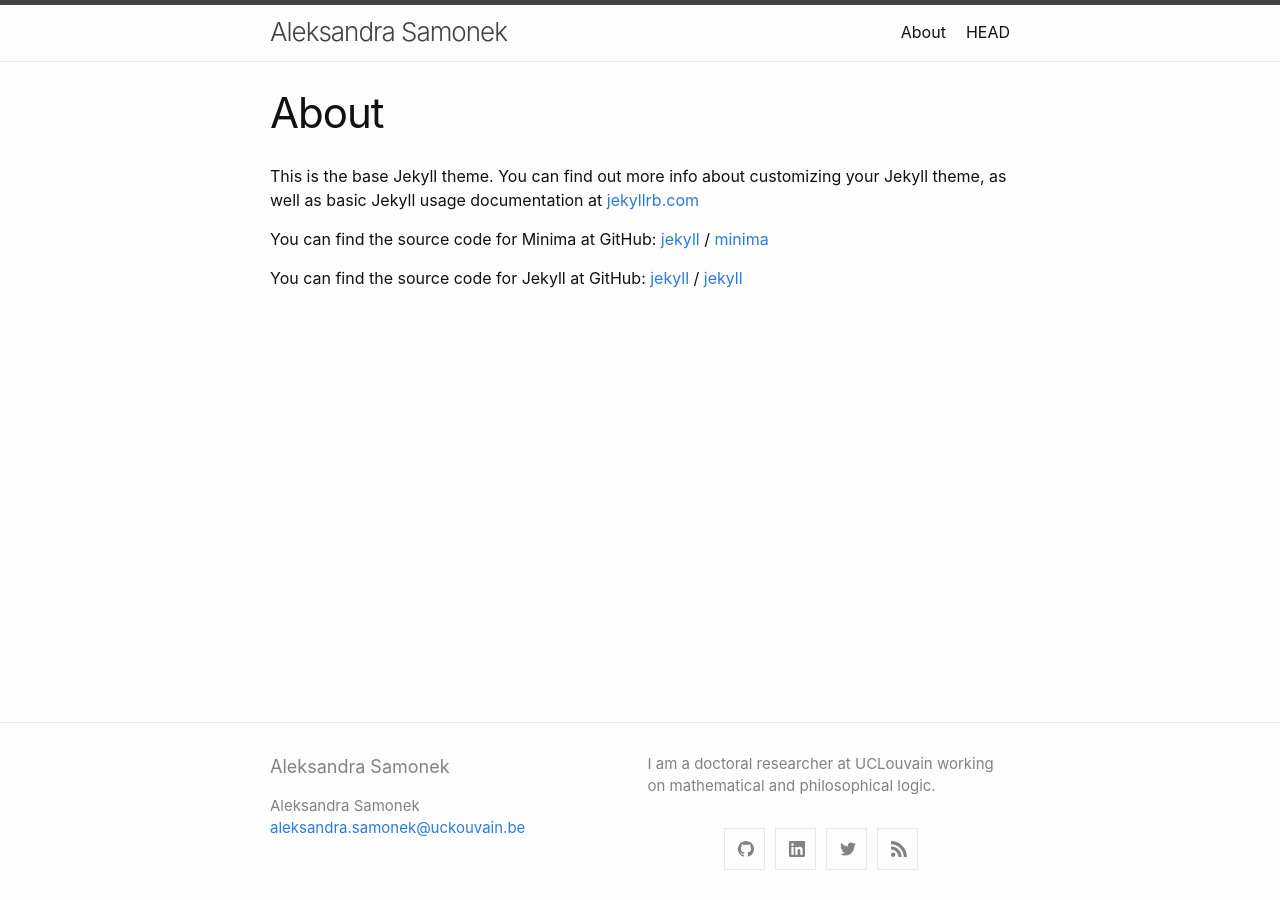
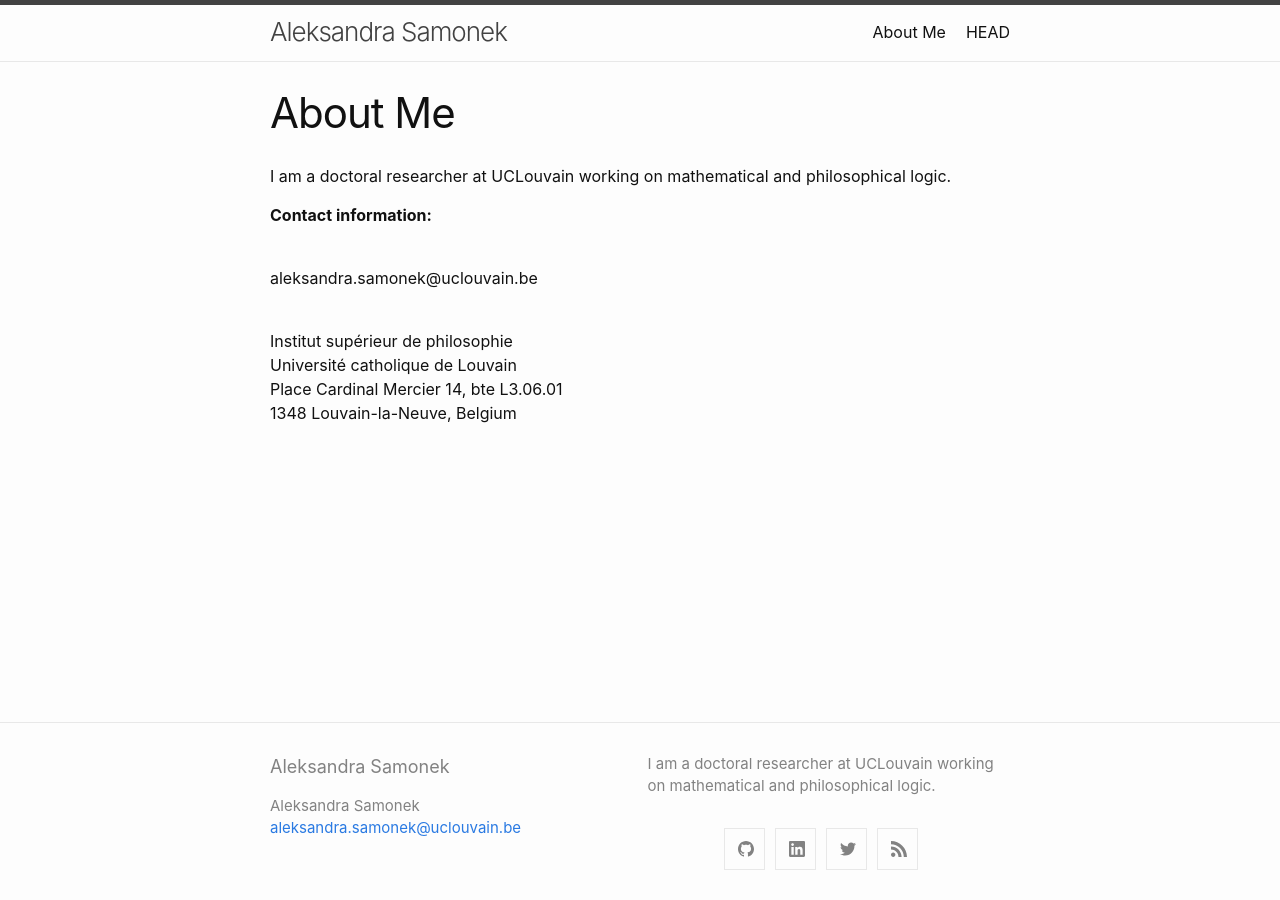
Before and after one commit to asamonek/asamonek.github.io, a Jekyll site: the page built from about.md, in a window 1280 px wide. Built offline with Jekyll 4.4.1, drawn with Linux system fonts in a browser that asks for light colours.

Commit message:
Adding contact information

```diff
--- a/_config.yml
+++ b/_config.yml
@@ -1,6 +1,6 @@
 title: Aleksandra Samonek
 author: Aleksandra Samonek
-email: aleksandra.samonek@uckouvain.be
+email: aleksandra.samonek@uclouvain.be
 description: > # this means to ignore newlines until "show_exerpts:"
   I am a doctoral researcher at UCLouvain working on mathematical and philosophical logic.
 
--- a/about.md
+++ b/about.md
@@ -1,18 +1,16 @@
 ---
 layout: page
-title: About
+title: About Me
 permalink: /about/
 ---
 
-This is the base Jekyll theme. You can find out more info about customizing your Jekyll theme, as well as basic Jekyll usage documentation at [jekyllrb.com](https://jekyllrb.com/)
+<p> I am a doctoral researcher at UCLouvain working on mathematical and philosophical logic. </p>
 
-You can find the source code for Minima at GitHub:
-[jekyll][jekyll-organization] /
-[minima](https://github.com/jekyll/minima)
+<b>Contact information:</b> <br><br>
 
-You can find the source code for Jekyll at GitHub:
-[jekyll][jekyll-organization] /
-[jekyll](https://github.com/jekyll/jekyll)
+aleksandra.samonek@uclouvain.be <br><br>
 
-
-[jekyll-organization]: https://github.com/jekyll
+Institut supérieur de philosophie <br>
+Université catholique de Louvain <br>
+Place Cardinal Mercier 14, bte L3.06.01 <br>
+1348 Louvain-la-Neuve, Belgium
```
